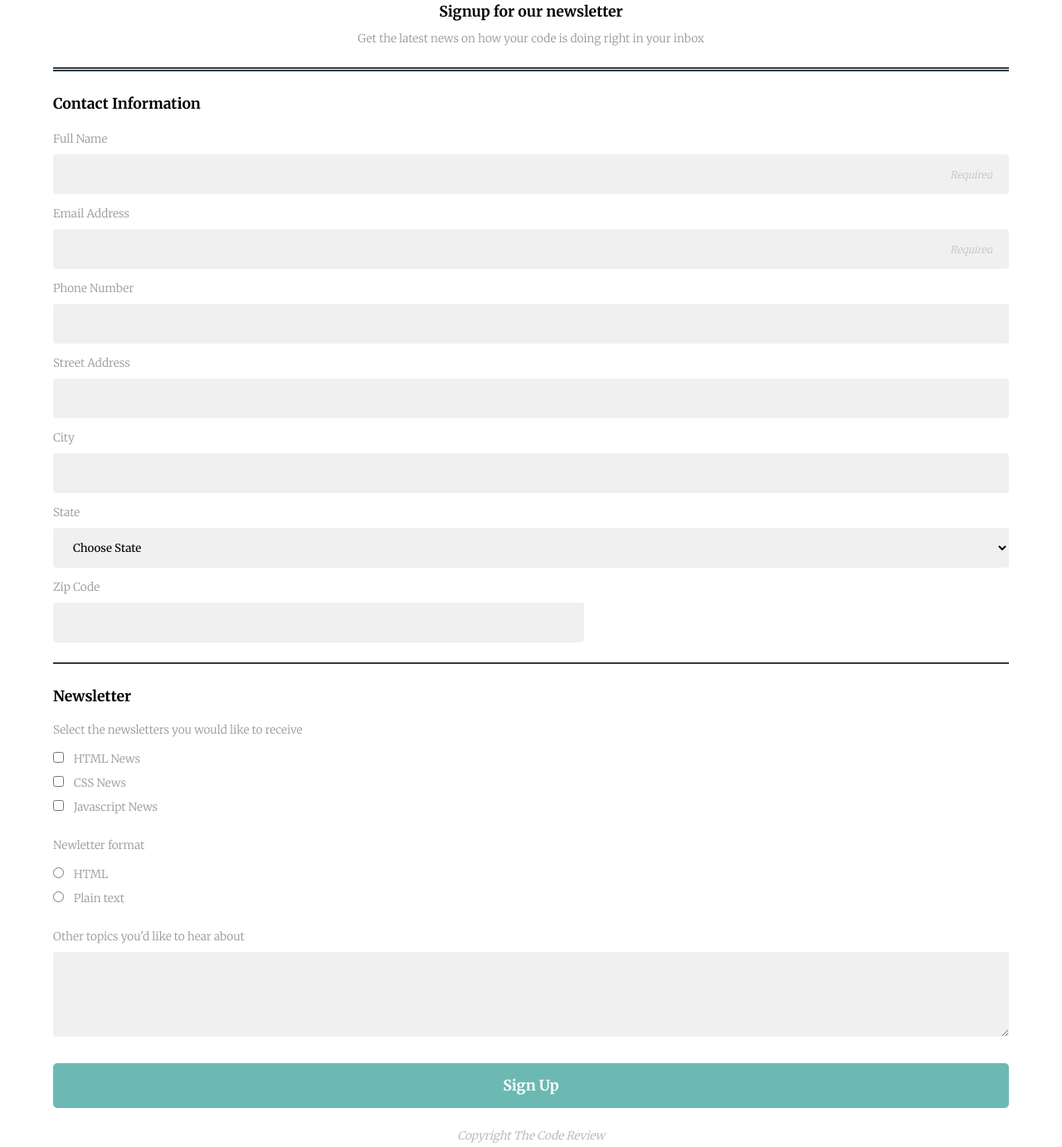
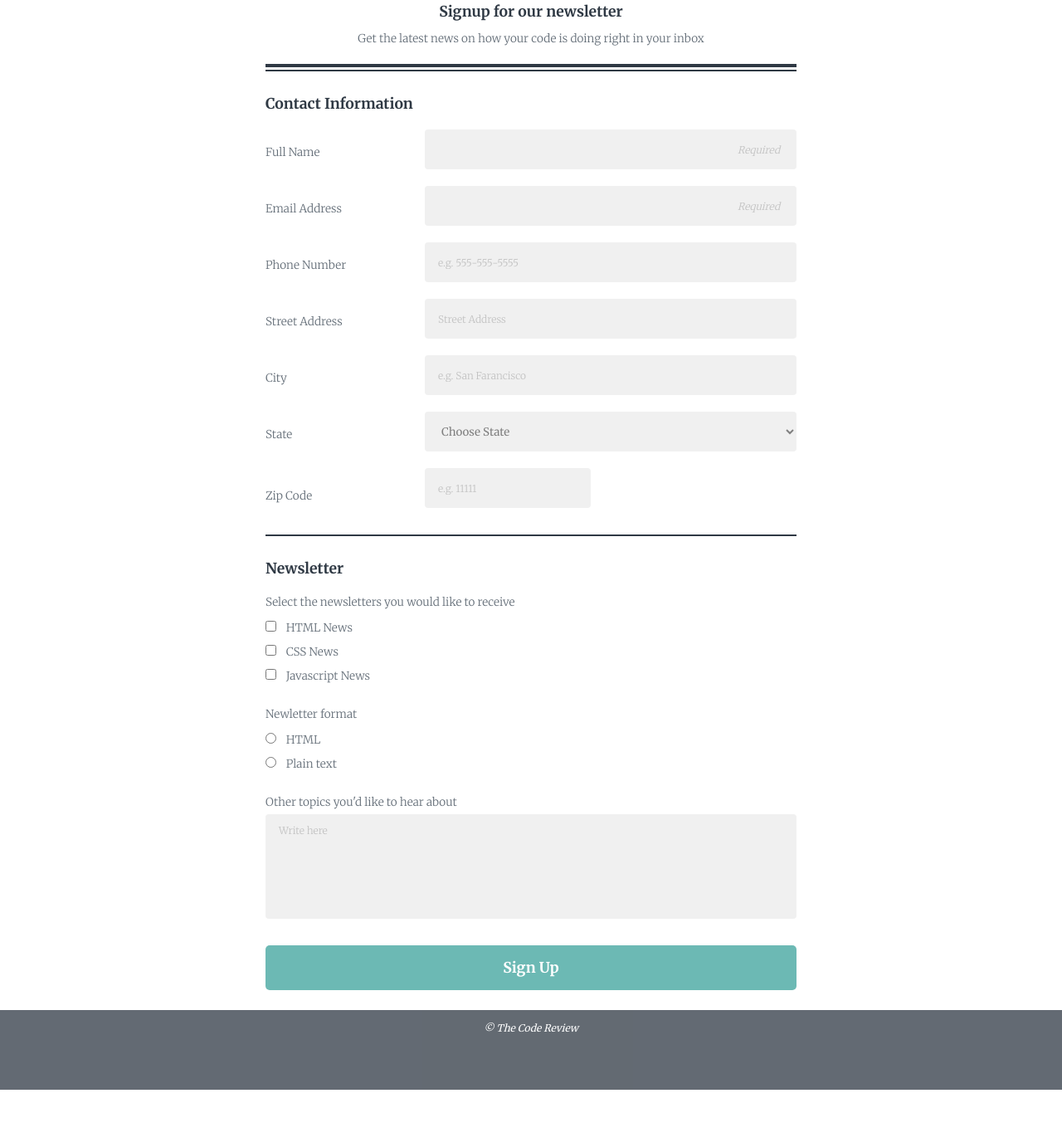
Before and after one commit to 2woohoo/online_registration_v4, a plain HTML site: page index.html in a window 1280 px wide. Shown: the part 102-1484 px from the top of the page at 83% size. After the commit the page ends 1415 px from the top, so only its background shows below. Drawn offline with Linux system fonts and the light colour scheme.

Commit message:
finished ver

```diff
--- a/css/styles.css
+++ b/css/styles.css
@@ -27,6 +27,7 @@ header {
 h2, legend {
   font-size: 1.1rem;
   font-weight: 700;
+  color: rgb(47, 57, 68);
 }
 
 h2 {
@@ -40,8 +41,8 @@ p, label, footer {
   font-size: .85rem;
   font-weight: 300;
   line-height: 1.25rem;
-  color:rgb(150, 150, 150);
-  margin-bottom: .5rem;
+  color:rgb(100, 110, 120);
+  margin-bottom: .25rem;
 }
 
 main {
@@ -53,10 +54,25 @@ main {
 
 footer {
   text-align: center;
-  font-weight: 300;
+  height: 6rem;
+  font-weight: 400;
+  font-size: .75rem;
   font-style: italic;
-  margin: 1.5rem auto;
+  margin-top: 1.5rem;
+  margin-bottom: 0;
+  padding: .75rem 0;
+  color: white;
+  overflow: hidden;
+  background-color: rgb(47, 57, 68);;
   opacity: .75;
+}
+
+hr {
+  width: inherit;
+  height: 9px;
+  border: 0;
+  border-top: 4px solid rgb(47, 57, 68);
+  border-bottom: 2px solid rgb(47, 57, 68);
 }
 
 .about {
@@ -69,42 +85,64 @@ footer {
 }
 
 /* ****** Form Styles ***** */
-form {
-  width: 90vw;
-  border-top: 5px double rgb(47, 57, 68);
-}
-
 fieldset {
   margin: 1.75rem 0;
   border: none;
+}
+
+.res_form {
+  display: flex;
+  flex-direction: column;
+  margin-bottom: .5rem;
 }
 
 .contact_info {
   border-bottom: 2px solid rgb(47, 57, 68);
 }
 
-.contact_info ::placeholder {
-  text-align: right;
+.contact_info ::placeholder, textarea::placeholder {
+  text-align: left;
   font-weight: 300;
   font-size: .75rem;
-  font-style: italic;
+  padding-right: .25rem;
   color: rgba(150, 150, 150, .5);
 }
 
-.contact_info input, .contact_info select {
+input[placeholder="Required"]::placeholder{
+  text-align: right;
+  font-style: italic;
+}
+
+.contact_info input, .contact_info select, textarea {
   width: 100%;
   font-family: inherit;
   border: none;
   border-radius: 4px;
   background-color: rgb(240, 240, 240);
+  padding: .75rem 1rem ;
+}
+
+.contact_info input, .contact_info select {
   height: 3rem;
-  padding: .75rem 1.25rem ;
-  margin-top: .5rem;
   margin-bottom: .75rem;
 }
 
+select {
+  color: gray;
+}
+
+textarea {
+  resize: none;
+}
+
+input:focus, select:focus, textarea:focus{
+  outline-color: rgb(78, 104, 136);
+  background-color: white;
+  transition: all 0.4s ease;
+}
+
 #zipcode {
-width: 50vw;
+width: 200px;
 margin-bottom: 1.5rem;
 }
 
@@ -120,15 +158,6 @@ input[type="checkbox"], input[type="radio"] {
   margin: .5rem 0;
 }
 
-textarea {
-  width: 100%;
-  font-family: inherit;
-  border: none;
-  border-radius: 4px;
-  background-color: rgb(240, 240, 240);
-}
-
-
 input[type="submit"] {
   border: none;
   background-color: rgb(108, 185, 180);
@@ -143,3 +172,26 @@ input[type="submit"] {
 }
 
 /* ****** Media Queries ***** */
+@media screen and (min-width: 768px) {
+  main {
+    width: 50vw;
+  }
+
+  .res_form {
+  display: flex;
+  flex-direction: row;
+  align-items: center;
+  width: 100%;
+  margin-bottom: .5rem;
+  box-sizing: border-box;
+}
+
+.res_form label {
+  width: 30%;
+}
+
+.contact_info input, .contact_info select{
+  width: 70%;
+}
+
+}
--- a/index.html
+++ b/index.html
@@ -5,6 +5,7 @@
     <meta http-equiv="X-UA-Compatible" content="IE=edge">
     <meta name="viewport" content="width=device-width, initial-scale=1.0">
     <link rel="stylesheet" href="css/styles.css">
+    <script src="https://kit.fontawesome.com/86e46a50b9.js" crossorigin="anonymous"></script>
     <title>Document</title>
   </head>
   <body>
@@ -14,34 +15,49 @@
         <h2>Signup for our newsletter</h2>
         <p>Get the latest news on how your code is doing right in your inbox</p>
       </section>
-      <form action="">
+      <hr>
+      <form>
         <fieldset class="contact_info">
           <legend>Contact Information</legend>
-          <label for="name">Full Name</label><br>
-          <input type="text" id="name" name="name" placeholder="Required"><br>
-          <label for="email">Email Address</label><br>
-          <input type="email" id="email" name="email" placeholder="Required"><br>
-          <label for="phone">Phone Number</label><br>
-          <input type="tel" id="phone" name="phone" ><br>
-          <label for="address">Street Address</label><br>
-          <input type="text" id="address" name="address" ><br>
-          <label for="city">City</label><br>
-          <input type="text" id="city" name="city" ><br>
-          <label for="state">State</label><br>
-          <select name="states" id="states">
-            <option value="" disabled selected>Choose State</option>
-            <option value="AS">AS</option>
-            <option value="AS">NY</option>
-            <option value="AS">WA</option>
-          </select><br>
-          <label for="zipcode">Zip Code</label><br>
-          <input type="number" id="zipcode" name="zipcode" value=""><br>
+          <div class="res_form">
+            <label for="name">Full Name</label>
+            <input required type="text" id="name" name="name" placeholder="Required">
+          </div>
+          <div class="res_form">
+            <label for="email">Email Address</label>
+            <input required type="email" id="email" name="email" placeholder="Required">
+          </div>
+          <div class="res_form">
+            <label for="phone">Phone Number</label>
+            <input type="tel" id="phone" name="phone" placeholder="e.g. 555-555-5555" >
+          </div>
+          <div class="res_form">
+            <label for="address">Street Address</label>
+            <input type="text" id="address" name="address" placeholder="Street Address">
+          </div>
+          <div class="res_form">
+            <label for="city">City</label>
+            <input type="text" id="city" name="city" placeholder="e.g. San Farancisco">
+          </div>
+          <div class="res_form">
+            <label for="states">State</label>
+            <select name="states" id="states">
+              <option disabled selected value="">Choose State</option>
+              <option value="AS">AS</option>
+              <option value="NY">NY</option>
+              <option value="WA">WA</option>
+            </select>
+          </div>
+          <div class="res_form">
+            <label for="zipcode">Zip Code</label>
+            <input type="number" id="zipcode" name="zipcode" placeholder="e.g. 11111">
+          </div>
         </fieldset>
 
         <fieldset class="newsletter">
           <legend>Newsletter</legend>
           <div class="sector checkbox">
-            <p>Select the newsletters you would like to receive</p>
+            <p>Select the newsletters you                                                 would like to receive</p>
             <input type="checkbox" id="htmlnews" name="news_category" value="htmlnews">
             <label for="htmlnews"> HTML News</label><br>
             <input type="checkbox" id="cssnews" name="news_category" value="cssnews">
@@ -58,12 +74,12 @@
           </div>
           <div class="sector">
             <p>Other topics you'd like to hear about</p>
-            <textarea name="other" id="other" cols="30" rows="6"></textarea>
+            <textarea name="other" id="other" cols="30" rows="6" placeholder="Write here"></textarea>
           </div>
         </fieldset>
         <input type="submit" value="Sign Up">
       </form>
     </main>
-    <footer>Copyright The Code Review</footer>
+    <footer>&#169; The Code Review</footer>
   </body>
 </html>
```
